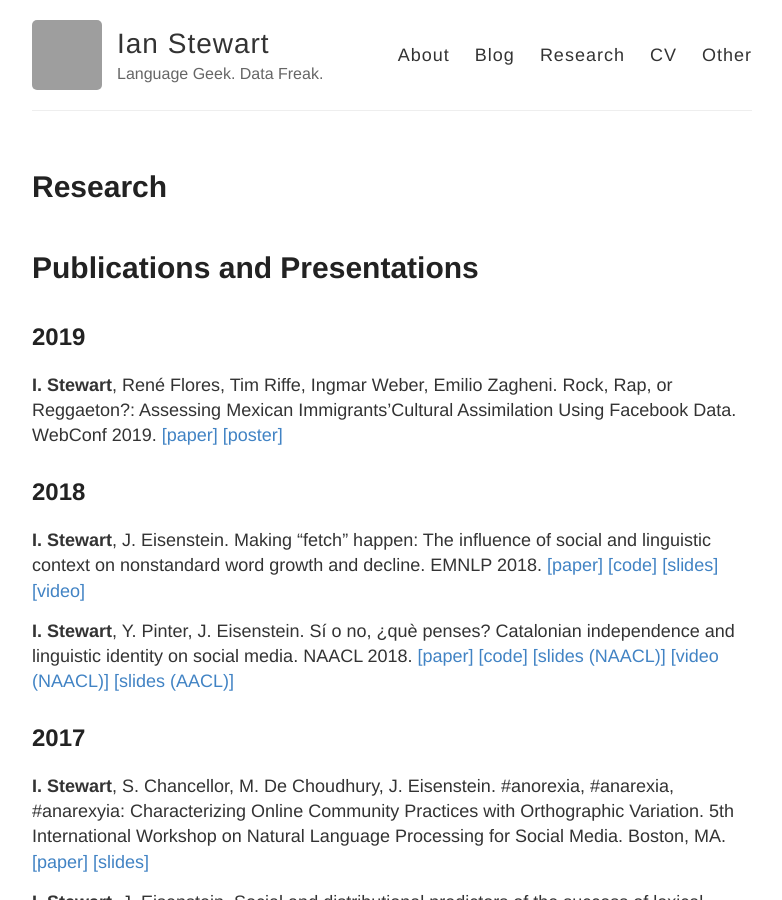
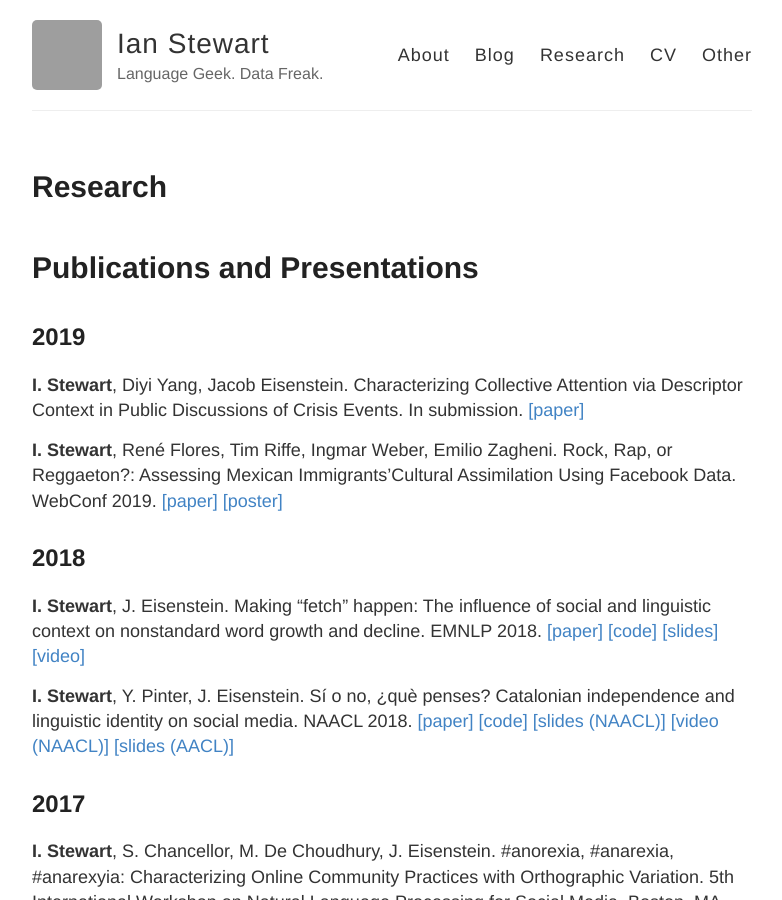
Before and after one commit to ianbstewart/ianbstewart.github.io, a Jekyll site: the page built from research.md, in a window 1280 px wide and 900 px high. Shown: the whole window, without its empty margins (248-1030 px from the left). Built offline with Jekyll 4.4.1, drawn with Linux system fonts in a browser that asks for light colours; grey boxes are pictures that could not be loaded.

Commit message:
added collective attention paper

```diff
--- a/research.md
+++ b/research.md
@@ -6,6 +6,11 @@ permalink: /research/
 # Publications and Presentations
 
 ## 2019
+
+**I. Stewart**, Diyi Yang, Jacob Eisenstein.
+Characterizing Collective Attention via Descriptor Context in Public Discussions of Crisis Events.
+In submission.
+[[paper]](https://arxiv.org/pdf/1909.08784.pdf)
 
 **I. Stewart**, René Flores, Tim Riffe, Ingmar Weber, Emilio Zagheni.
 Rock, Rap, or Reggaeton?: Assessing Mexican Immigrants’Cultural Assimilation Using Facebook Data.
```
